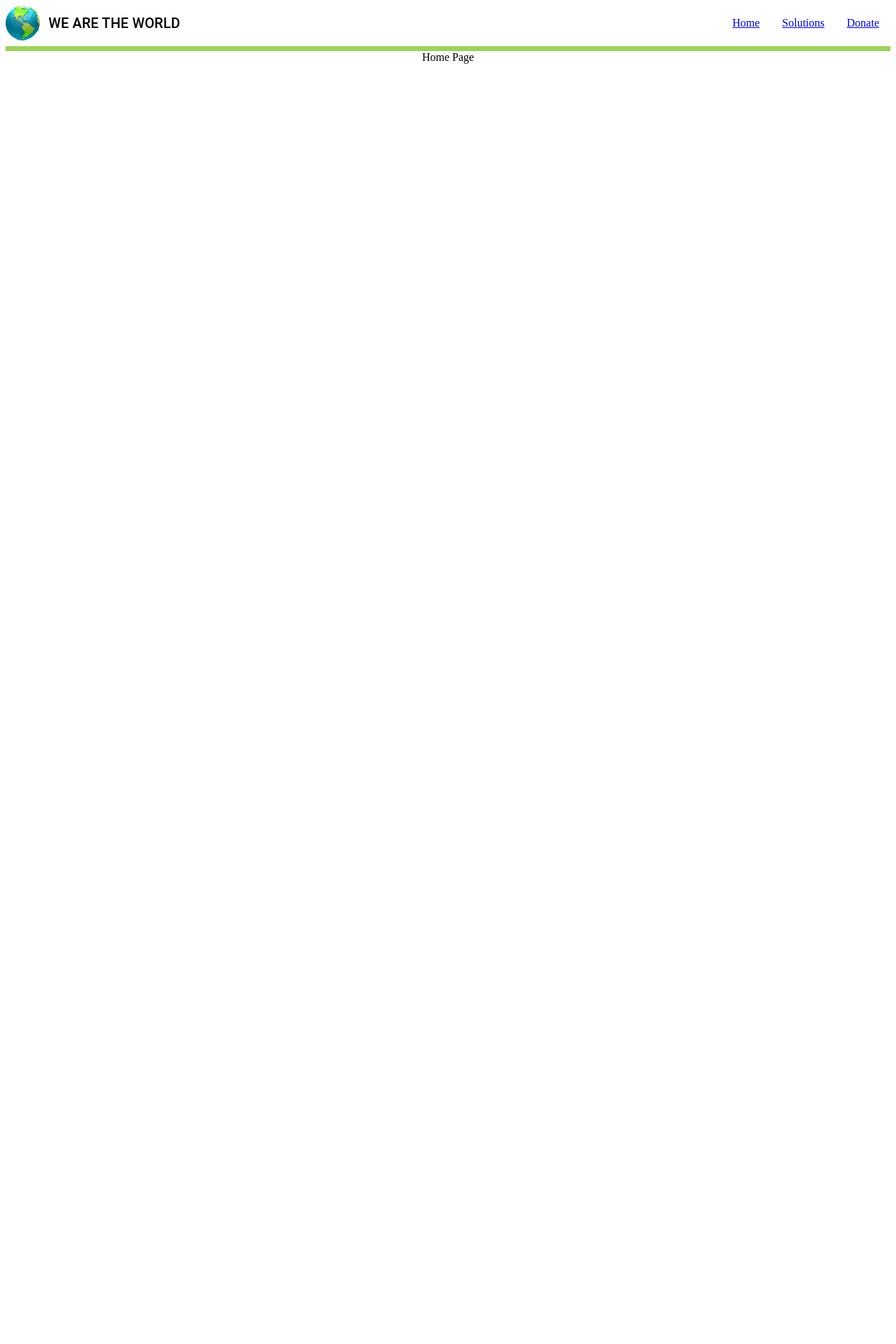
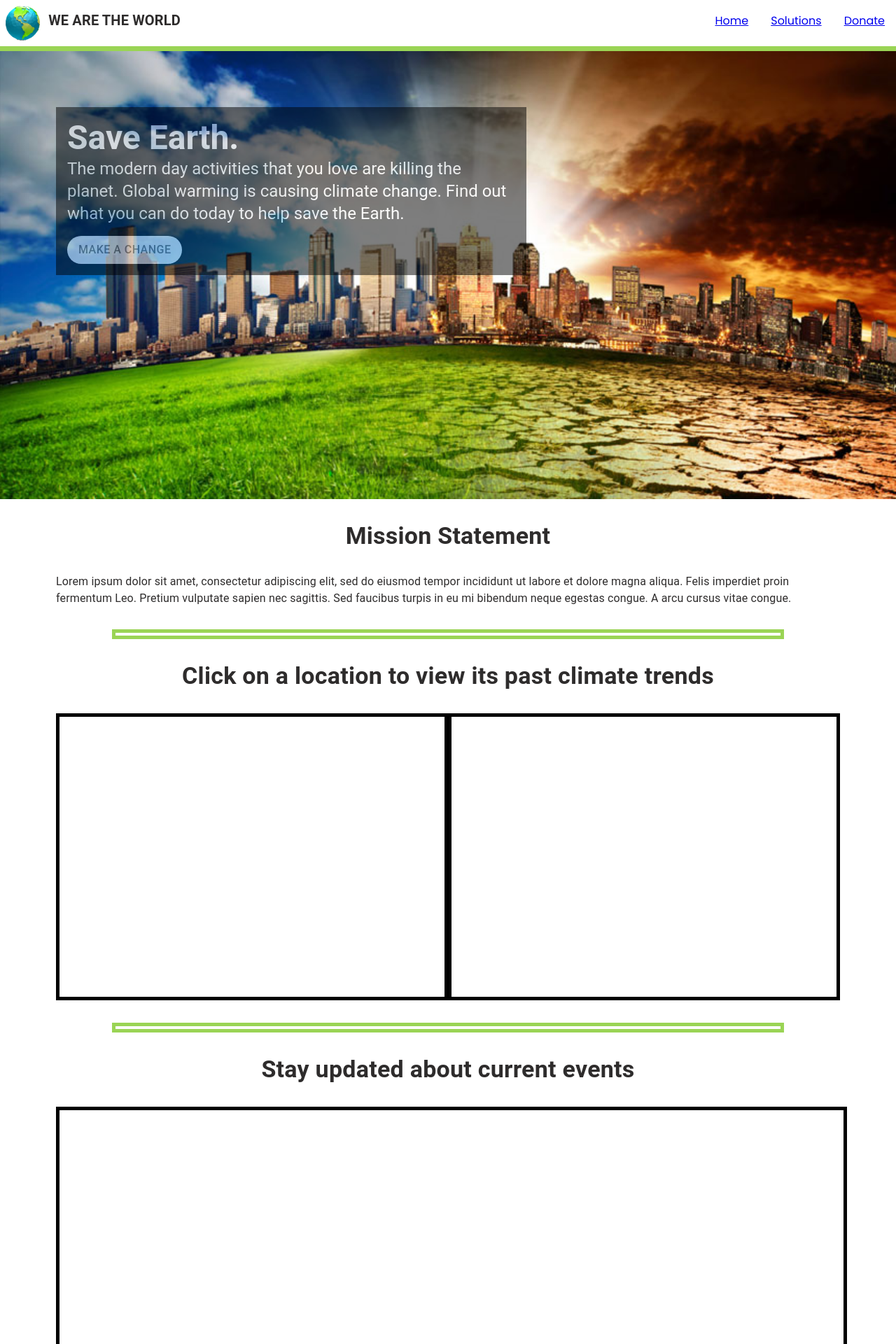
Before and after one commit to ChelleyD/code-for-good, a React (Create React App) app: page / in a window 1280 px wide. Shown: the top 1920 px of the page at 70% size. Before the commit the page ends 800 px from the top, so only its background shows below. Built offline with nearby package versions, Linux system fonts and the light colour scheme.

Commit message:
constructed basic layout of home page

```diff
--- a/public/index.html
+++ b/public/index.html
@@ -1,6 +1,9 @@
 <!DOCTYPE html>
 <html lang="en">
   <head>
+    <link rel="preconnect" href="https://fonts.googleapis.com">
+    <link rel="preconnect" href="https://fonts.gstatic.com" crossorigin>
+    <link href="https://fonts.googleapis.com/css2?family=Poppins:wght@400;600;700;800&display=swap" rel="stylesheet">
     <meta charset="utf-8" />
     <link rel="icon" href="%PUBLIC_URL%/favicon.ico" />
     <meta name="viewport" content="width=device-width, initial-scale=1" />
--- a/src/App.css
+++ b/src/App.css
@@ -1,6 +1,11 @@
-.App {
-  text-align: center;
+body {
+  margin: 0;
+  font-family: 'Poppins', sans-serif !important;
 }
+
+/* .App { */
+  /* text-align: center; */
+/* } */
 
 .logo {
   display: flex;
@@ -9,6 +14,8 @@
 
 .logo-img {
   height: 50px;
+  padding-left: 0.5rem;
+  padding-top: 0.5rem;
 }
 
 .logo-text {
@@ -26,3 +33,62 @@
   padding-bottom: 0.5rem;
   border-bottom: #9AD455 solid 7px;
 }
+
+.frame1 {
+  background-image: url("./images/home/hero2.png");
+  /* width: 100%; */
+  height: 70vh;
+  background-size: cover;
+  /* display: flex; */
+  padding: 5rem 0rem 0rem;
+  margin-bottom: 2rem;
+}
+
+.frame1-text {
+  background-color: black;
+  opacity: 50%;
+  color: white;
+  width: 50%;
+  margin-left: 5rem;
+  padding: 1rem;
+}
+
+.frame1-btn {
+  color: #707070 !important;
+  background-color: white !important;
+  border-radius: 50px !important;
+  margin-top: 1rem !important;
+}
+
+.home-content {
+  margin-left: 5rem;
+  margin-right: 5rem;
+}
+
+.home-content .section-heading{
+  text-align: center;
+  margin-bottom: 2rem;
+}
+
+.page-divider {
+  height: 0.25rem;
+  border: #9AD455 solid 5px;
+  margin: 2rem 5rem 2rem 5rem;
+}
+
+.climate-trends {
+  display: flex;
+}
+
+.ct-globe, .ct-visual {
+  width: 100%;
+  height: 400px;
+  border: black solid 5px;
+}
+
+.news-articles {
+  width: 100%;
+  height: 400px;
+  border: black solid 5px;
+  margin-bottom: 2rem;
+}
--- a/src/components/Nav/Navbar.js
+++ b/src/components/Nav/Navbar.js
@@ -9,7 +9,7 @@ const Nav = () => {
     <div className='navbar'>
         <div className='logo'>
             <img src={EarthLogo} className='logo-img'/>
-            <Typography variant='h6'className='logo-text'>
+            <Typography variant='h6'className='logo-text' style={{fontWeight: 600, color: "#2E2C2C"}}>
                 WE ARE THE WORLD
             </Typography>
         </div>
--- a/src/pages/Home.js
+++ b/src/pages/Home.js
@@ -1,9 +1,71 @@
+import { Typography } from '@mui/material';
 import React from 'react';
+import Hero from '../images/home/hero2.png';
+import Button from '@mui/material/Button';
 
 function Home() {
   return (
     <div>
-        Home Page
+        <div className='frame1'>
+          <div className='frame1-text'>
+            <Typography variant='h3' style={{fontWeight: 600}}>
+              Save Earth.
+            </Typography>
+
+            <Typography variant='h5'>
+              The modern day activities that you love are killing
+              the planet. Global warming is causing climate change.
+              Find out what you can do today to help save the Earth.
+            </Typography>
+
+            <Button className='frame1-btn' variant="contained" size="medium" style={{fontSize: "1rem"}}>Make a Change</Button>
+          </div>
+        </div>
+
+        <div className='home-content'>
+          <Typography className='section-heading' variant='h4' style={{fontWeight: 600, color: "#2E2C2C"}}>
+              Mission Statement
+          </Typography>
+
+          <Typography style={{color: "#2E2C2C"}}>
+            Lorem ipsum dolor sit amet, consectetur adipiscing elit, sed do eiusmod tempor incididunt ut labore et dolore
+            magna aliqua. Felis imperdiet proin fermentum Leo. Pretium vulputate sapien nec sagittis. Sed faucibus turpis
+            in eu mi bibendum neque egestas congue. A arcu cursus vitae congue.
+          </Typography>
+
+          <div className='page-divider'></div>
+
+          <Typography className='section-heading' variant='h4' style={{fontWeight: 600, color: "#2E2C2C"}}>
+            Click on a location to view its past climate trends
+          </Typography>
+
+          <div className='climate-trends'>
+            <div className='ct-globe'></div>
+            <div className='ct-visual'></div>
+          </div>
+
+          <div className='page-divider'></div>
+
+          <Typography className='section-heading' variant='h4' style={{fontWeight: 600, color: "#2E2C2C"}}>
+            Stay updated about current events
+          </Typography>
+
+          <div className='news-articles'></div>
+
+          <Typography className='section-heading' variant='h4' style={{fontWeight: 600, color: "#2E2C2C"}}>
+            Resources
+          </Typography>
+
+          <Typography>
+            Lorem ipsum dolor sit amet, consectetur adipiscing elit, sed do eiusmod tempor incididunt
+          </Typography>
+          <Typography>
+            ut labore et dolore magna aliqua. Felis imperdiet proin fermentum Leo. Pretium vulputate
+          </Typography>
+          <Typography>
+            sapien nec sagittis. Sed faucibus turpis in eu mi bibendum neque egestas congue.
+          </Typography>
+          </div>
     </div>
     );
 }
```
Also changed, not shown: src/images/home/hero2.png (added), 1 other file (tests, documents, lock files or other folders).
